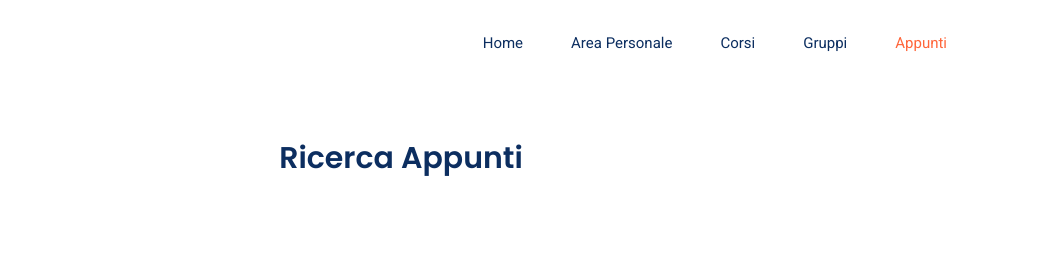
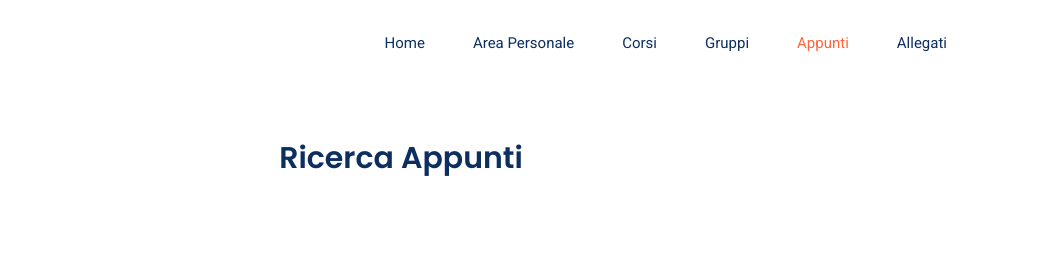
Before and after one commit to Vallauri/inf5aprogetto-FedericoGiacardi, a plain HTML site: page static/appunti.html in a window 1280 px wide. Shown: the top 280 px of the page, 239-1280 px from the left. Drawn offline with nearby package versions, Linux system fonts and the light colour scheme; no server answers.

Commit message:
Revisione Codice
Aggiunta collegamento navbar pagina allegati

```diff
--- a/static/appunti.html
+++ b/static/appunti.html
@@ -60,6 +60,9 @@
                                 </li>
                                 <li class="nav-item">
                                     <a class="nav-link active" href="appunti.html">Appunti</a>
+                                </li>
+                                <li class="nav-item">
+                                    <a class="nav-link" href="allegati.html">Allegati</a>
                                 </li>
                                 <li id="profiloUtNavBar" class="nav-item avatar dropdown">
                                 </li>
```
Also changed, not shown: static/areaPersonale.html (+3 -0 lines), static/corsi.html (+3 -0 lines), static/dettaglioAppunto.html (+3 -0 lines), static/dettaglioCorso.html (+3 -0 lines), static/dettaglioGruppo.html (+3 -0 lines), static/dettaglioLezione.html (+3 -0 lines), static/gruppi.html (+3 -0 lines).
